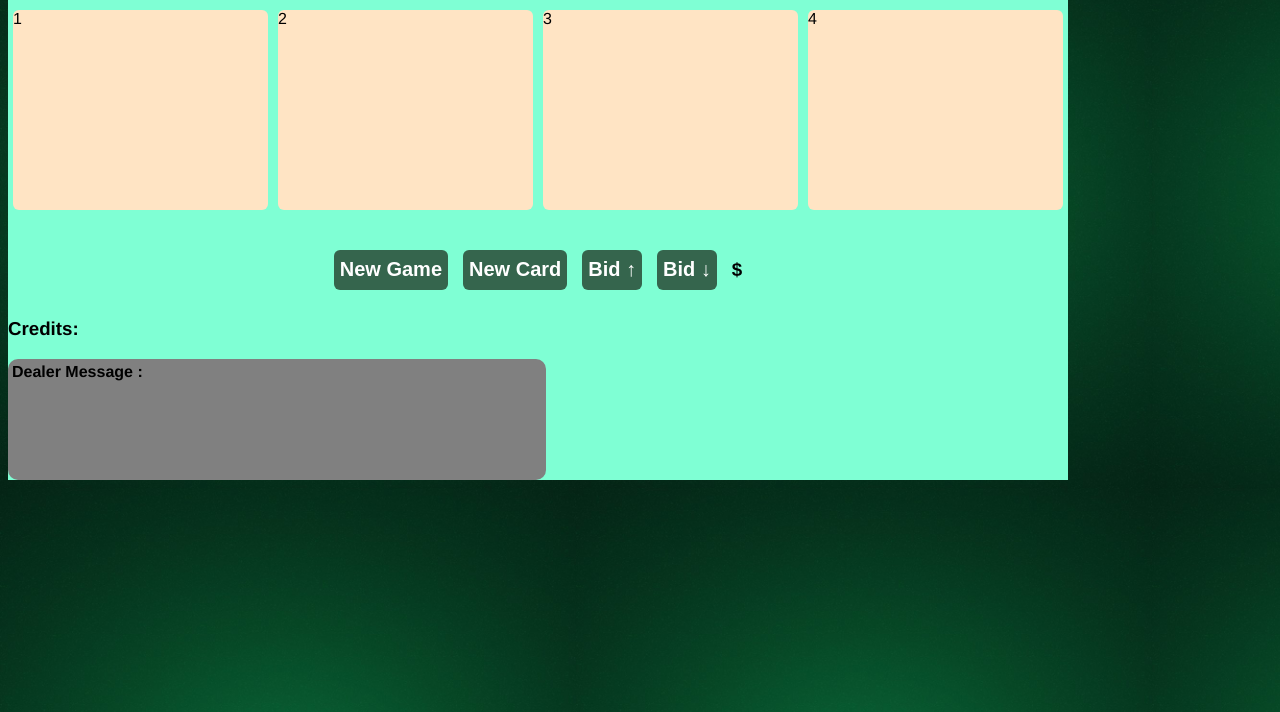
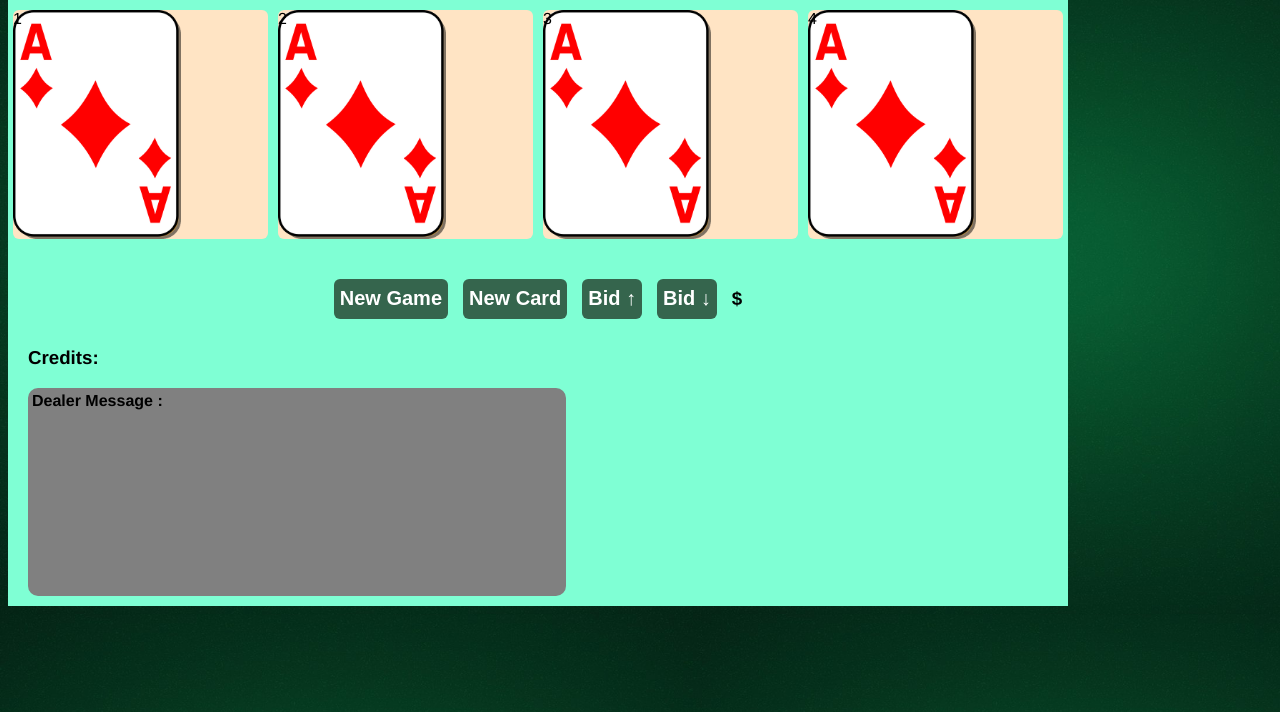
Before and after one commit to Codedwells/JS-Blackjack-Game, a plain HTML site: page index.html in a window 1280 px wide. Shown: the part 88-800 px from the top of the page. Drawn offline with Linux system fonts and the light colour scheme.

Commit message:
card images adde

```diff
--- a/styles.css
+++ b/styles.css
@@ -11,7 +11,7 @@ body {
 	background-color: aquamarine;
 	width: 100%;
 	min-width: 300px;
-	height: 560px;
+	height: 100%;
 }
 #game-title {
 	display: flex;
@@ -33,9 +33,12 @@ body {
 #card-box div {
 	display: inline-block;
 	background-color: bisque;
-	height: 200px;
-	flex: 1;
+	height: 229px;
+	width: 320px;
 	border-radius: 6px;
+	background-image: url("/images/ace.png");
+	background-size: contain;
+	background-repeat: no-repeat;
 }
 #btn-box {
 	display: flex;
@@ -63,6 +66,9 @@ button:active {
 	background-color: white;
 	color: #35654d;
 }
+#credits-box {
+	margin-left: 20px;
+}
 #msg-box {
 	background-color: grey;
 	min-width: 500px;
@@ -72,4 +78,5 @@ button:active {
 	border-radius: 10px;
 	padding: 4px;
 	font-weight: 700;
+	margin: 0px 0px 10px 20px;
 }
```
Also changed, not shown: images/ace.png (added), images/eight.png (added), images/five.png (added), images/four.png (added), images/jack.png (added), images/king.png (added), images/nine.png (added), images/queen.png (added), images/seven.png (added), images/six.png (added), images/ten.png (added), images/three.png (added), images/two.png (added).
